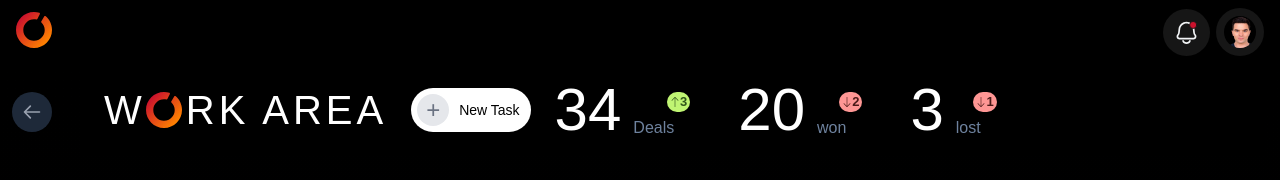
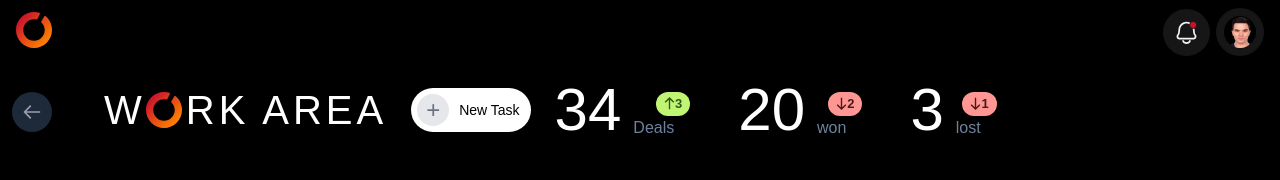
Before and after one commit to AayushPyAI/Btx-workspace, a Vue app: page / in a window 1280 px wide. Shown: the top 180 px of the page. Built offline with nearby package versions, Linux system fonts and the light colour scheme; a web font is replaced by a local one.

Commit message:
fix the top arrow

```diff
--- a/src/components/Actionbar.vue
+++ b/src/components/Actionbar.vue
@@ -32,13 +32,11 @@
                     <div class="relative text-center flex flex-row  gap-3 items-end justify-end">
                         <!-- <span class="absolute top-3 -right-4 text-xs bg-green-300 rounded-full px-1 text-black">↑3</span> -->
                         <div
-                            class="flex items-center absolute top-3 -right-4  space-x-1 bg-[#C0F573] rounded-full px-[3px] py-0">
-                            <svg xmlns="http://www.w3.org/2000/svg" viewBox="0 0 384.923 384.923"
-                                class="h-3 w-2.5 m-0 text-gray-400" fill="#30561A">
-                                <path d="M321.337,122.567L201.046,3.479c-4.776-4.728-12.391-4.547-17.179,0l-120.291,119.1c-4.74,4.704-4.74,12.319,0,17.011
-               c4.752,4.704,12.439,4.704,17.191,0l99.551-98.552v331.856c0,6.641,5.438,12.03,12.151,12.03s12.151-5.39,12.151-12.03V41.025
-               l99.551,98.552c4.74,4.704,12.439,4.704,17.179,0C326.089,134.886,326.089,127.27,321.337,122.567z" />
-                            </svg>
+                            class="flex items-center absolute top-3 -right-4   bg-[#C0F573] rounded-xl py-0.5 px-2  font-bold">
+                            <svg width="11" height="13" viewBox="0 0 11 13" fill="none" xmlns="http://www.w3.org/2000/svg">
+<path d="M4.81191 12.3119L4.81197 2.63407L1.65236 5.79367L0.679347 4.82065L5.49999 7.93536e-06L10.3206 4.82065L9.34762 5.79367L6.18803 2.63408L6.18808 12.3119L4.81191 12.3119Z" fill="#30561A"/>
+</svg>
+
                             <span class="text-[13px] text-[#30561A] font-bold ">3</span>
                         </div>
                         <div class="text-[45px] xl:text-[60px] text-primary leading-none">
@@ -49,12 +47,11 @@
                     <div class="relative text-center flex flex-row  gap-3 items-end justify-end">
                         <!-- <span class="absolute top-3 -right-4 text-xs bg-red-300 rounded-full px-1 text-black">↓2</span> -->
                           <div
-                            class="flex items-center absolute top-3 -right-4  space-x-1 bg-[#FE9694] rounded-full px-[3px] py-0">
-                           <svg xmlns="http://www.w3.org/2000/svg" viewBox="0 0 384.923 384.923" class="h-3 w-2.5 m-0  text-gray-400 transform rotate-180" fill="#4B1A18">
-      <path d="M321.337,122.567L201.046,3.479c-4.776-4.728-12.391-4.547-17.179,0l-120.291,119.1c-4.74,4.704-4.74,12.319,0,17.011
-               c4.752,4.704,12.439,4.704,17.191,0l99.551-98.552v331.856c0,6.641,5.438,12.03,12.151,12.03s12.151-5.39,12.151-12.03V41.025
-               l99.551,98.552c4.74,4.704,12.439,4.704,17.179,0C326.089,134.886,326.089,127.27,321.337,122.567z"/>
-    </svg>
+                            class="flex items-center absolute top-3 -right-4  bg-[#FE9694] rounded-xl py-0.5 px-2">
+                            <svg width="11" height="13" viewBox="0 0 11 13" fill="none" xmlns="http://www.w3.org/2000/svg">
+<path d="M4.81191 0.688093L4.81197 10.3659L1.65236 7.20633L0.679347 8.17935L5.49999 13L10.3206 8.17935L9.34762 7.20633L6.18803 10.3659L6.18808 0.688093L4.81191 0.688093Z" fill="#4B1A18"/>
+</svg>
+
                             <span class="text-[13px] text-[#4B1A18] font-bold ">2</span>
                         </div>
                         <div class="text-primary text-[45px] xl:text-[60px] leading-none">20</div>
@@ -63,12 +60,11 @@
                     <div class="relative text-center flex flex-row  gap-3 items-end justify-end">
                         <!-- <span class="absolute top-3 -right-4 text-xs bg-red-300 rounded-full px-1 text-black">↓1</span> -->
                           <div
-                            class="flex items-center absolute top-3 -right-4  space-x-1 bg-[#FE9694] rounded-full px-[3px] py-0">
-                           <svg xmlns="http://www.w3.org/2000/svg" viewBox="0 0 384.923 384.923" class="h-3 w-2.5 m-0 text-gray-400 transform rotate-180" fill="#4B1A18">
-      <path d="M321.337,122.567L201.046,3.479c-4.776-4.728-12.391-4.547-17.179,0l-120.291,119.1c-4.74,4.704-4.74,12.319,0,17.011
-               c4.752,4.704,12.439,4.704,17.191,0l99.551-98.552v331.856c0,6.641,5.438,12.03,12.151,12.03s12.151-5.39,12.151-12.03V41.025
-               l99.551,98.552c4.74,4.704,12.439,4.704,17.179,0C326.089,134.886,326.089,127.27,321.337,122.567z"/>
-    </svg>
+                            class="flex items-center absolute top-3 -right-4  bg-[#FE9694] rounded-xl py-0.5 px-2">
+                            <svg width="11" height="13" viewBox="0 0 11 13" fill="none" xmlns="http://www.w3.org/2000/svg">
+<path d="M4.81191 0.688093L4.81197 10.3659L1.65236 7.20633L0.679347 8.17935L5.49999 13L10.3206 8.17935L9.34762 7.20633L6.18803 10.3659L6.18808 0.688093L4.81191 0.688093Z" fill="#4B1A18"/>
+</svg>
+
                             <span class="text-[13px] text-[#4B1A18] font-bold ">1</span>
                         </div>
                         <div class="text-primary text-[45px] xl:text-[60px] leading-none">3</div>
```
